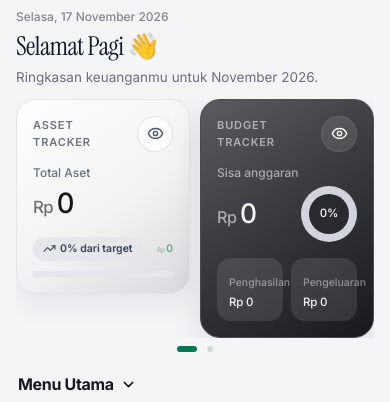
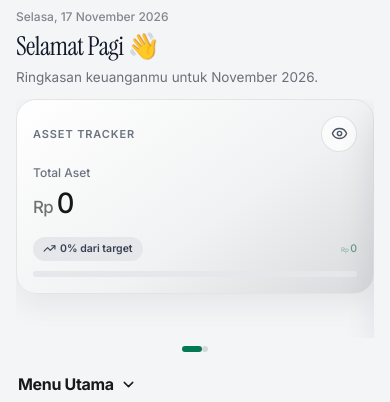
Before and after one commit to jasminework2023/personal-wealthplanner, a React (Vite) app: page / in a window 390 px wide. Shown: the top 402 px of the page. Built offline with nearby package versions, Linux system fonts and the light colour scheme; no server answers; the HTML template or start-up script is replaced by a standard one.

Commit message:
Fix mobile summary cards to full-width swipe slides

```diff
--- a/src/index.css
+++ b/src/index.css
@@ -1360,7 +1360,7 @@ html.dark .home-budget-donut-inner { background:#303237 !important; }
   .home-mobile-budget-card{background:linear-gradient(145deg,#5A5C60 0%,#34363A 52%,#17191C 100%)!important}
   html.dark .home-mobile-asset-card{background:linear-gradient(145deg,#292A2C 0%,#1D1E20 58%,#121314 100%)!important}
   html.dark .home-mobile-budget-card{background:linear-gradient(145deg,#52545A 0%,#303237 52%,#111214 100%)!important}
-  [data-tour="home-assets-mobile"]{overflow:visible!important}
-  [data-tour="home-assets-mobile"]>div{display:flex!important;gap:10px!important;overflow-x:auto!important;scroll-snap-type:x mandatory!important}
-  [data-tour="home-assets-mobile"]>div>div{flex:0 0 calc(50% - 5px)!important;width:calc(50% - 5px)!important;min-width:calc(50% - 5px)!important}
+  [data-tour="home-assets-mobile"]{overflow:hidden!important;width:100%!important;min-width:0!important}
+  [data-tour="home-assets-mobile"]>div{display:flex!important;gap:0!important;overflow-x:auto!important;scroll-snap-type:x mandatory!important;width:100%!important;min-width:0!important}
+  [data-tour="home-assets-mobile"]>div>div{flex:0 0 100%!important;width:100%!important;min-width:100%!important;max-width:100%!important;scroll-snap-align:start!important}
 }
```
